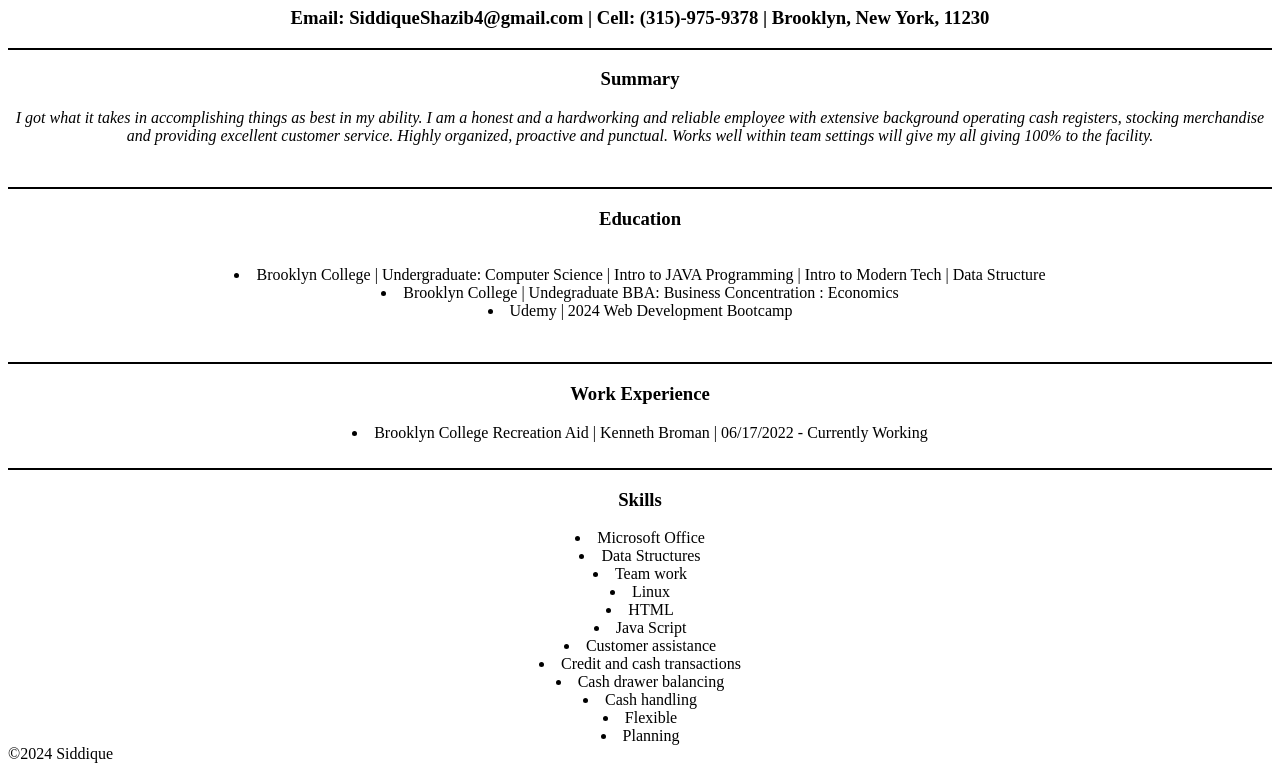
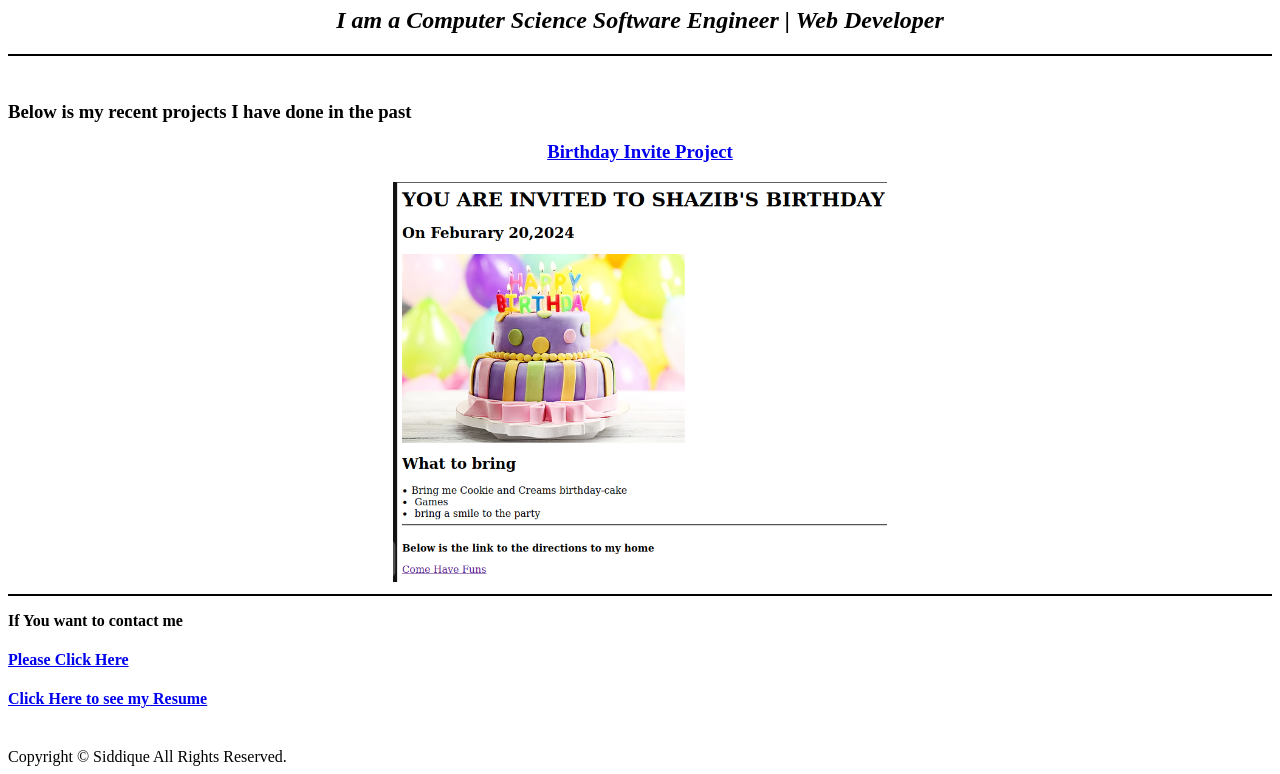
Before and after one commit to SSIDDIQUEBK/Portfolio, a plain HTML site: page index.html in a window 1280 px wide. Shown: the part 73-847 px from the top of the page. Drawn offline with Linux system fonts and the light colour scheme.

Commit message:
Update index.html

```diff
--- a/index.html
+++ b/index.html
@@ -1,65 +1,28 @@
+
 <!DOCTYPE html>
 <html lang="en">
 <head>
     <meta charset="UTF-8">
     <meta name="viewport" content="width=device-width, initial-scale=1.0">
-    <title>My Resume</title>
+    <title>Document</title>
 </head>
 <body>
-    <center>
-    <h1>Shazib Siddique</h1>
-    <h3> Email: SiddiqueShazib4@gmail.com | Cell: (315)-975-9378 | Brooklyn, New York, 11230</h2>
+    <center><H1>Shazib's Siddiques Portfolio</H1>
+        <H2><i>I am a Computer Science Software Engineer | Web Developer</i></H2>
+    </center>
+        <hr color="Black" >
+    <BR> <h3>Below is my recent projects I have done in the past</h3>
+        <h3><center><a href="./public/Shazib's. Birthday.html"> Birthday Invite Project</a></center></h3>
 
-    <hr color="black">
-    <b> <h3>Summary</h3> </b>
-    <p>
+<center><img src="./assets/images/Shazib's Birthday Party.png" height="400"></center>
+<hr color ="black">
+<p><b>If You want to contact me </b></p>
+<h4><a href="./public/contact.html"> Please Click Here </a> </h4>
 
-            <i>
-        I got what it takes in accomplishing things as best in my ability. I am a honest and a
-        hardworking and reliable employee with extensive background operating cash registers,
-        stocking merchandise and providing excellent customer service. Highly organized, proactive
-        and punctual. Works well within team settings will give my all giving 100% to the facility.
-             </i>
+<h4> <a href="./public/resume.html"> Click Here to see my Resume </a></h4>
 
-    </p>
-    <br>
-    <hr color="Black">
 
-    <p>
-
-        <h3>  Education </h3>
-
-        <br>
-
-          <li> Brooklyn College | Undergraduate: Computer Science | Intro to JAVA Programming | Intro to Modern Tech | Data Structure</li>
-            <li> Brooklyn College | Undegraduate BBA: Business Concentration : Economics</li>
-            <li> Udemy | 2024 Web Development Bootcamp</li>
-
-    </p>
-    <br>
-    <hr color="Black">
-     <h3> Work Experience </h3>
-    <li> Brooklyn College Recreation Aid | Kenneth Broman | 06/17/2022 - Currently Working  </li>
-
-    <br>
-    <hr color="Black">
-
-    <h3> Skills </h3>
-
-    <li> Microsoft Office</li>
-    <li> Data Structures</li>
-    <li>Team work</li>
-    <li> Linux</li>
-    <li> HTML</li>
-    <li>Java Script</li>
-    <li>Customer assistance</li>
-    <li>Credit and cash transactions</li>
-    <li>Cash drawer balancing</li>
-    <li>Cash handling</li>
-    <li>Flexible</li>
-    <li>Planning</li>
-</center>
-
-<footer> ©2024 Siddique </footer>
+<br>
+    <footer>  Copyright © Siddique All Rights Reserved. </footer>
 </body>
 </html>
```
